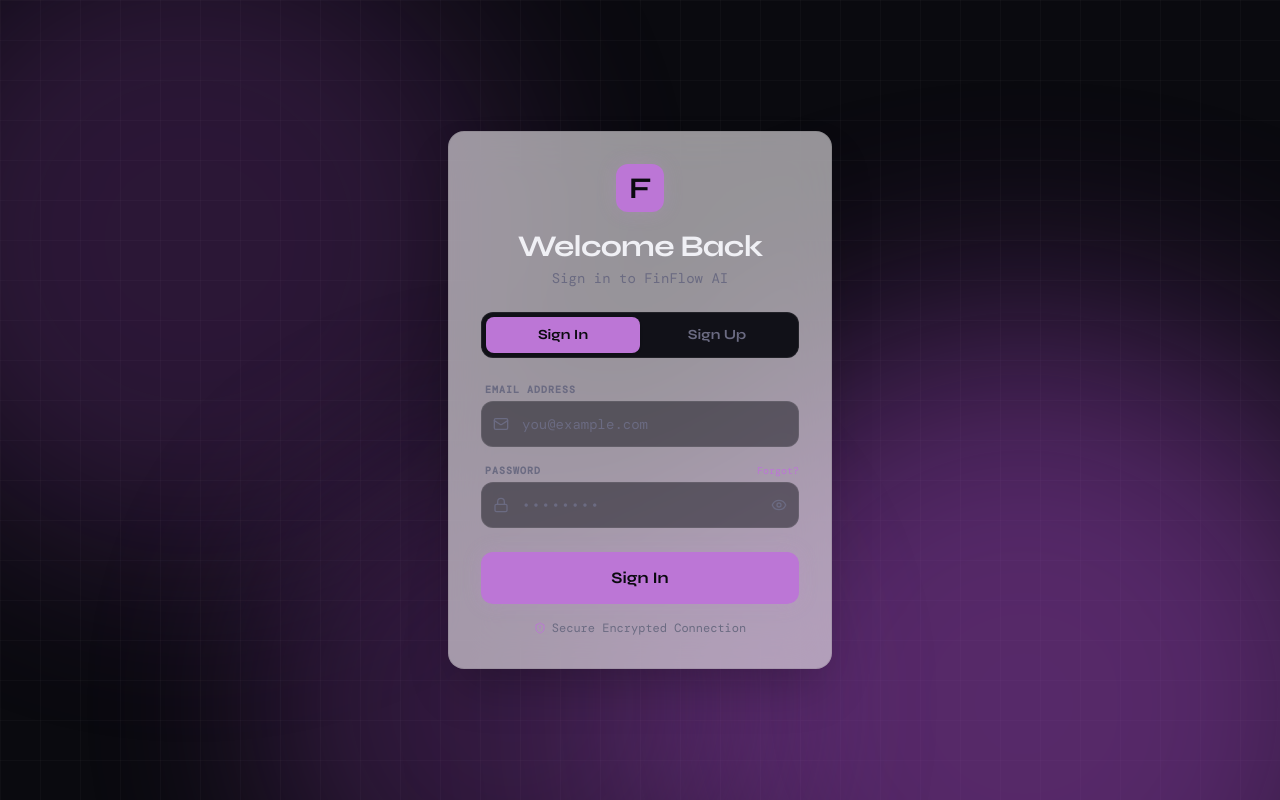
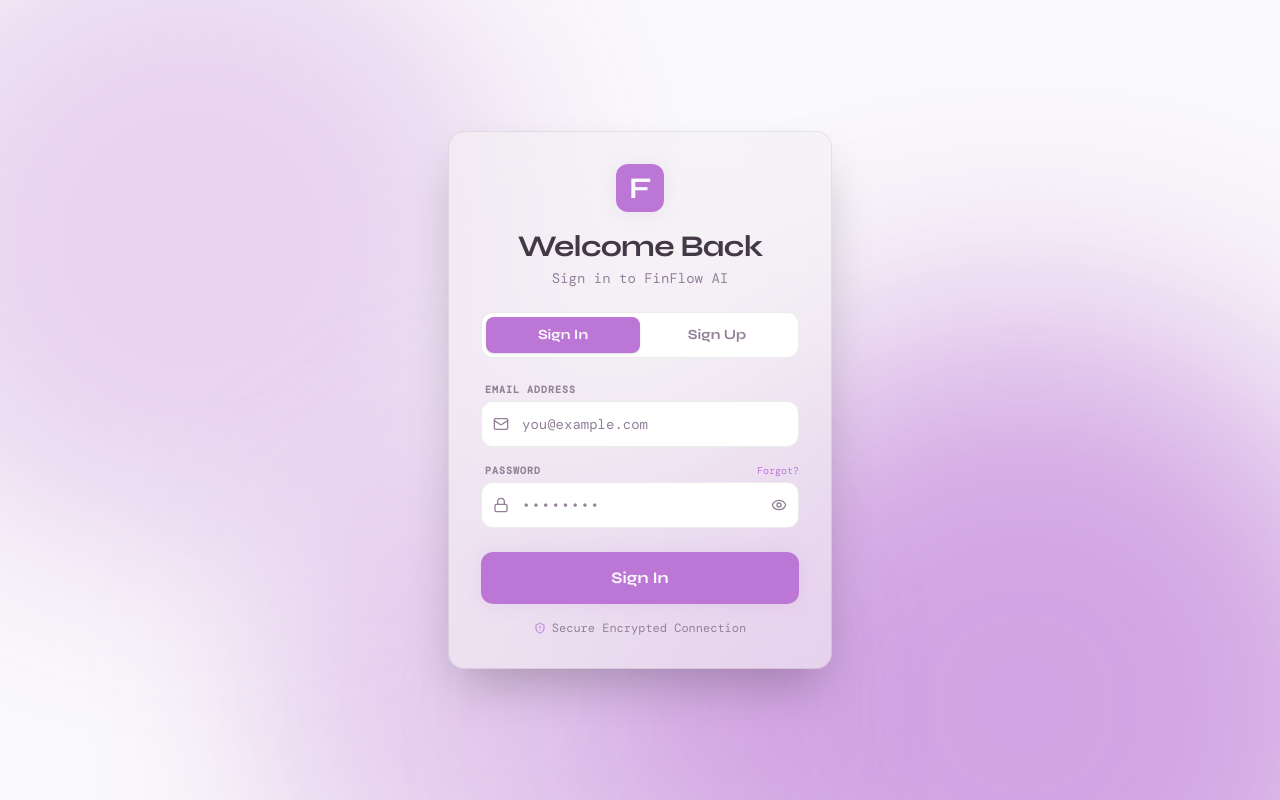
Before and after one commit to AtharvaBindal/FinFlow, a React (Vite) app in the folder FinFlowAI/: page /login in a window 1280 px wide. Built offline with nearby package versions, Linux system fonts and the light colour scheme; a web font is replaced by a local one.

Commit message:
fix: bind tailwind colors directly to css variables to fix light mode text contrast

```diff
--- a/FinFlowAI/tailwind.config.js
+++ b/FinFlowAI/tailwind.config.js
@@ -7,22 +7,22 @@ export default {
   theme: {
     extend: {
       colors: {
-        // Static dark system colors (also overridden via CSS vars in index.css)
-        bg:      '#0a0a0f',
-        surface: '#111118',
-        card:    '#16161f',
-        border:  '#ffffff12',
-        // Semantic colors (kept for compatibility with existing usage)
-        emerald: '#c8f135',
-        rose:    '#ff6b6b',
-        blue:    '#6af0d8',
-        yellow:  '#ffa94d',
-        text:    '#f0f0f5',
-        muted:   '#6b6b82',
-        // Dynamic accent — references the CSS var set by theme.js
-        // Use these new class names: bg-accent, text-accent, border-accent
-        // They are defined as utilities in index.css using var(--color-accent)
-        accent: 'var(--color-accent)',
+        // Dynamic system colors mapped to CSS variables
+        bg:      'var(--color-bg)',
+        surface: 'var(--color-surface)',
+        card:    'var(--color-card)',
+        border:  'var(--color-border)',
+
+        // Semantic colors mapped to CSS variables
+        rose:    'var(--color-rose)',
+        blue:    'var(--color-blue)',
+        text:    'var(--color-text)',
+        muted:   'var(--color-muted)',
+        accent:  'var(--color-accent)',
+
+        // Aliasing legacy colors to the unified theme
+        emerald: 'var(--color-accent)',
+        yellow:  'var(--color-accent)',
       },
       fontFamily: {
         mono: ['"DM Mono"', 'monospace'],
```
